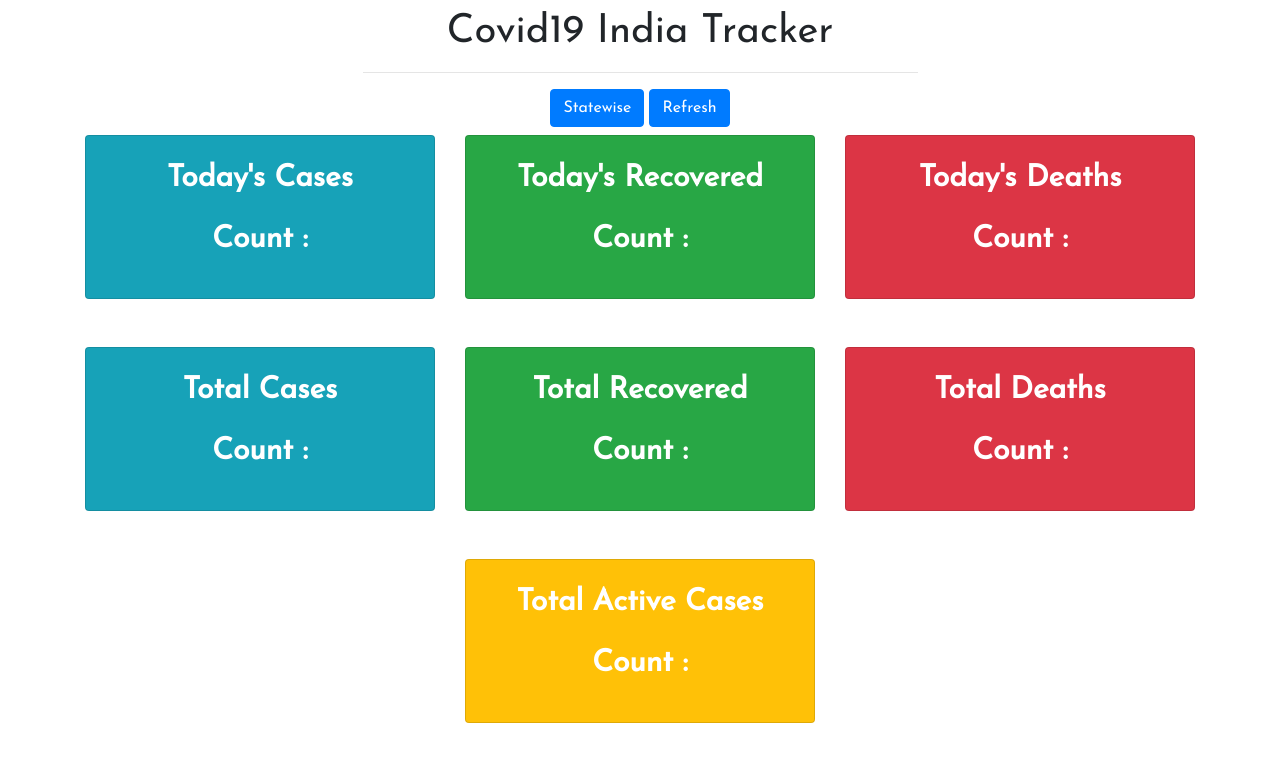
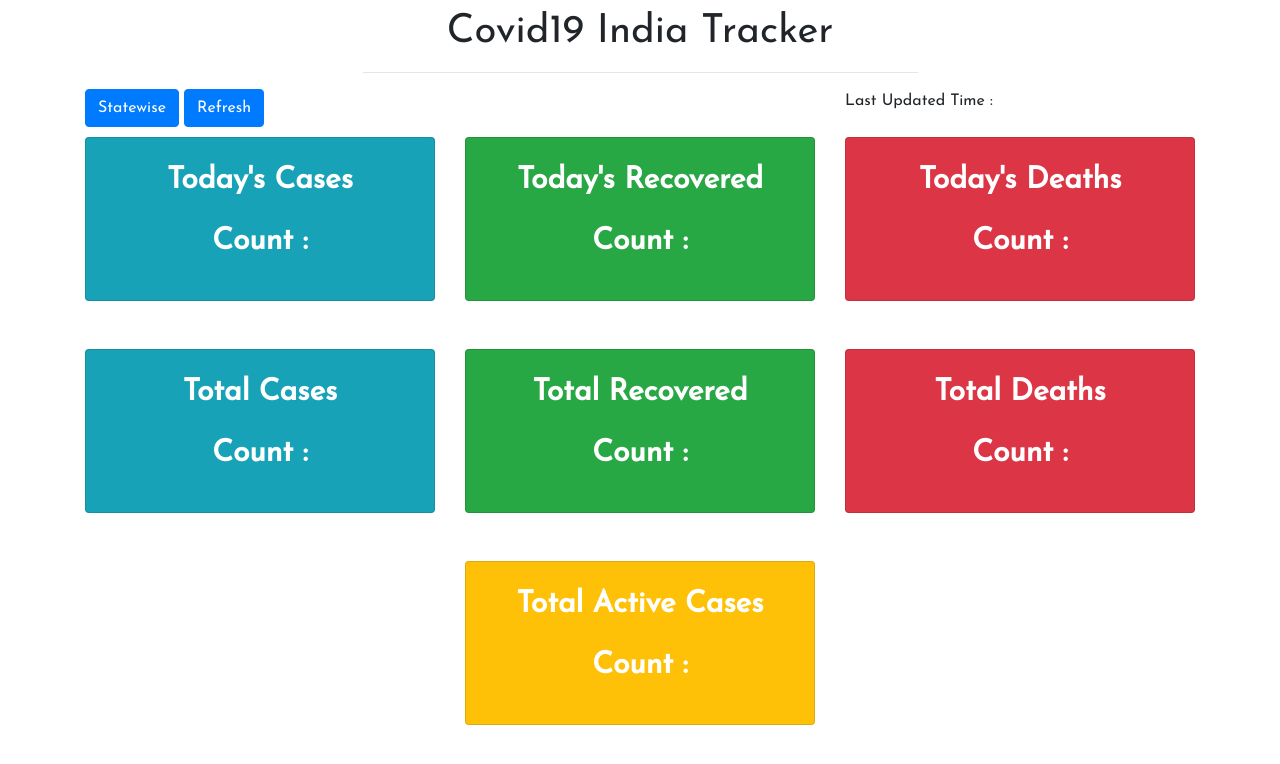
Before and after one commit to nirmalgarg2006/india-coivid19-tracker, a website: page index.html in a window 1280 px wide. Drawn offline with nearby package versions, Linux system fonts and the light colour scheme; no server answers.

Commit message:
Update index.html

```diff
--- a/index.html
+++ b/index.html
@@ -25,9 +25,12 @@
         	<h1 class="text-center text-capitalize pt-2">Covid19 India Tracker</h1>
             <hr class="w-50 mx-auto">
             <div class="row">
-    			<div class="col-lg-12 col-md-12 col-12 text-lg-center">
-    				<a href="./statewisecovidcases.html" target="_black" class="btn btn-primary">Statewise</a>
+    			<div class="col-lg-8 col-md-8 col-12 mr-auto">
+    				<a href="./statewise.html" target="_black" class="btn btn-primary">Statewise</a>
     				<button class="btn btn-primary" onclick="refreshData(); return false;">Refresh</button>
+    			</div>
+    			<div class="col-lg-4 col-md-4 col-12 ml-auto">
+    				<p>Last Updated Time : <span  id="lastUpdatedTime"></span><p>
     			</div>
     		</div>
             <div class="row mb-5 pt-2">
@@ -142,6 +145,7 @@ let statewisedata;
                         document.getElementById('todayrecovered').innerText = todayrecovered;
                         document.getElementById('todaycases').innerText = todaycases;
                         document.getElementById('todaydeaths').innerText = todaydeaths;
+						document.getElementById('lastUpdatedTime').innerText = statewisedata[i].lastupdatedtime;
                     }
                 }
 
```
